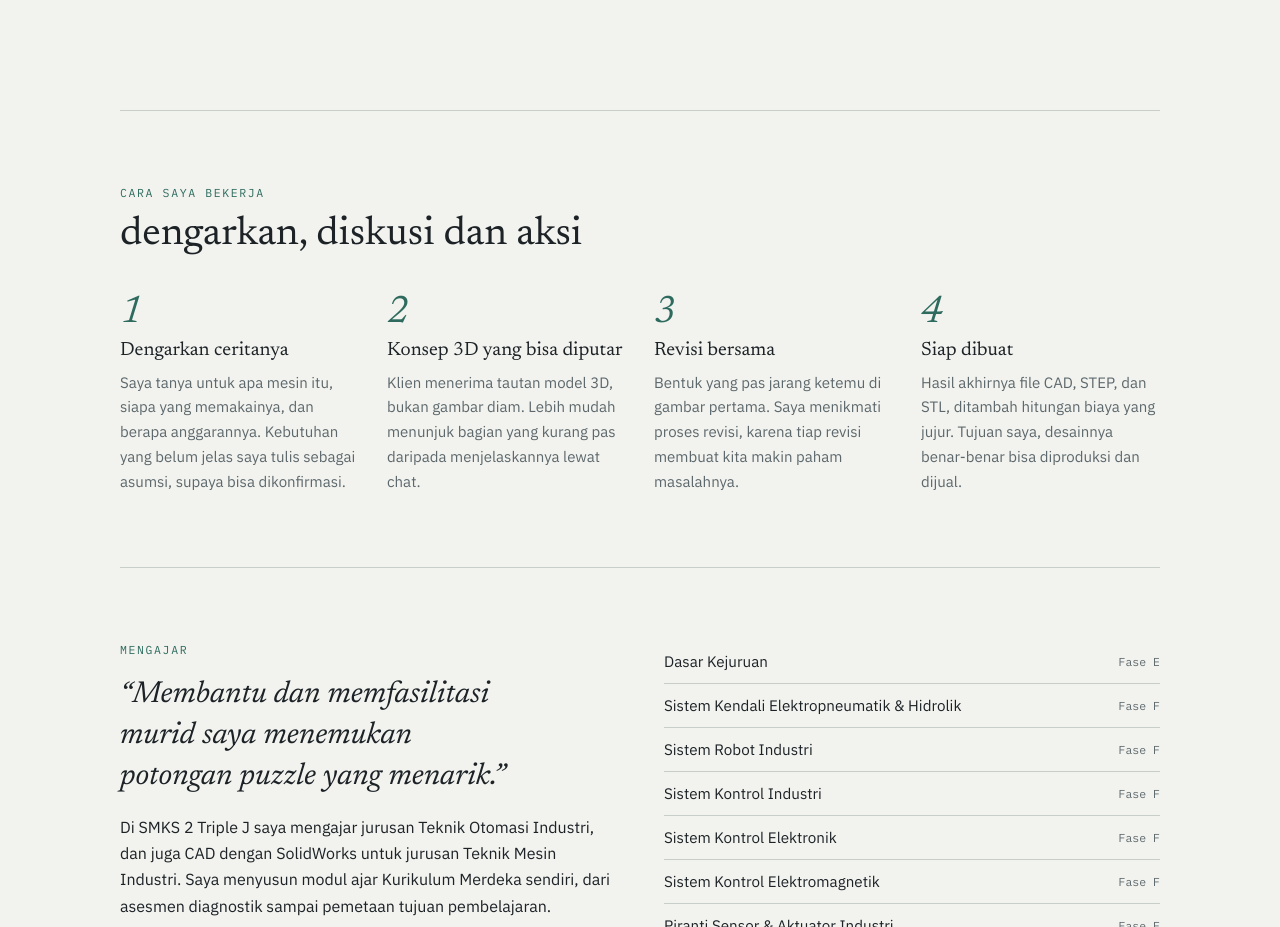
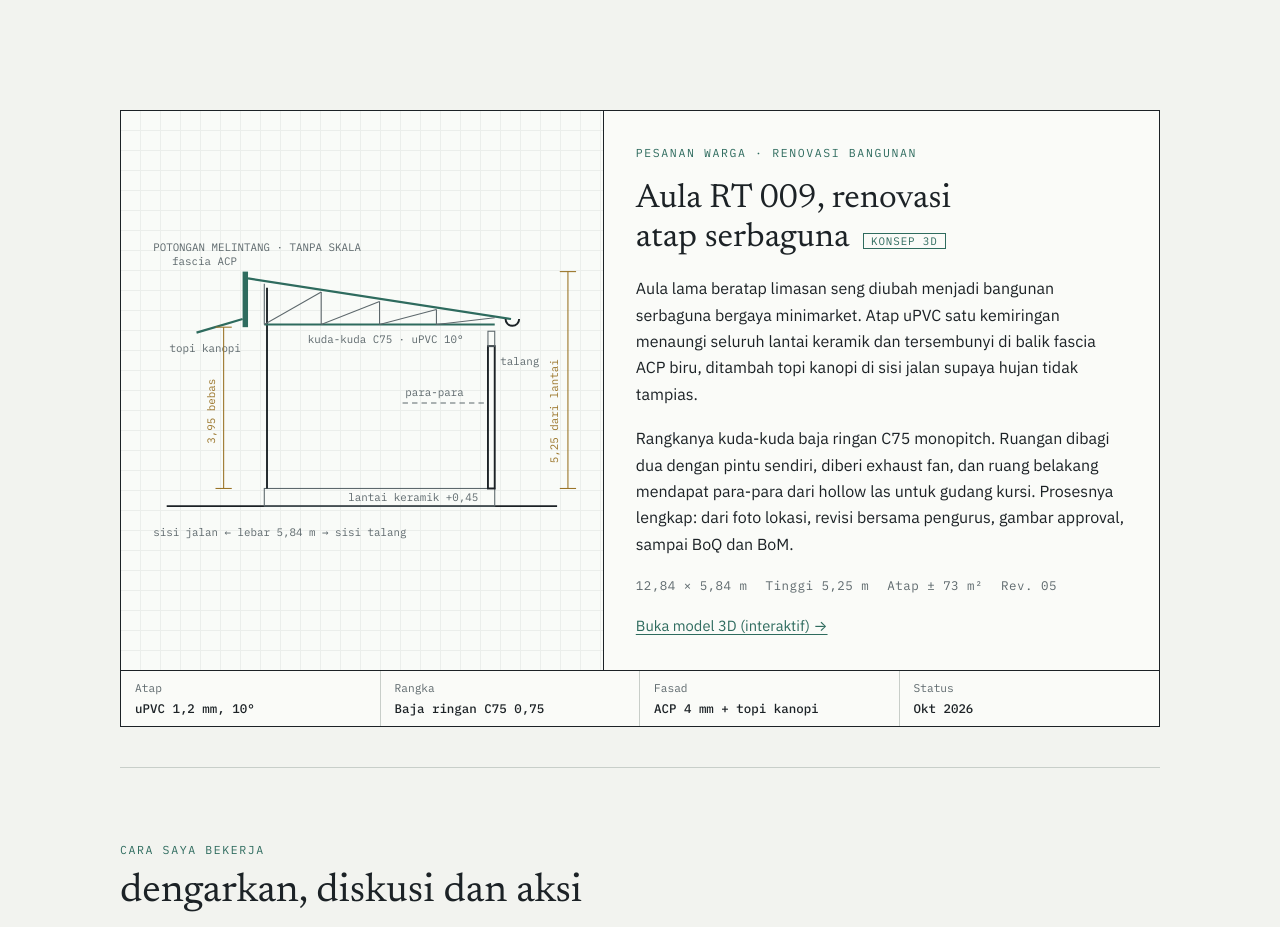
Before and after one commit to lht-sky/omah3dns, a plain HTML site: page index.html in a window 1280 px wide. Shown: the part 4250-5177 px from the top of the page. Drawn offline with Linux system fonts and the light colour scheme.

Commit message:
Add files via upload

```diff
--- a/index.html
+++ b/index.html
@@ -425,6 +425,66 @@ blockquote{margin:0;font-family:var(--font-display);font-style:italic;font-size:
   </article>
 </section>
 
+ <!-- AULA RT 009 -->
+  <article class="sheet">
+    <div class="draw" aria-hidden="true">
+      <svg viewBox="0 0 320 230">
+        <text class="svgt" x="6" y="12">POTONGAN MELINTANG · TANPA SKALA</text>
+        <!-- ground + floor -->
+        <line class="ln" x1="16" y1="200" x2="304" y2="200"/>
+        <rect class="ln-thin" x="88" y="187" width="170" height="13"/>
+        <text class="svgt" x="150" y="196">lantai keramik +0,45</text>
+        <!-- existing wall (back) + new infill -->
+        <rect class="ln" x="253" y="82" width="5" height="105"/>
+        <rect class="ln-thin" x="253" y="71" width="5" height="11"/>
+        <!-- road-side column -->
+        <line class="ln" x1="90" y1="187" x2="90" y2="39"/>
+        <!-- truss C75 monopitch -->
+        <line class="ln-acc" x1="76" y1="32" x2="270" y2="62"/>
+        <line class="ln-acc" x1="88" y1="66" x2="258" y2="66"/>
+        <g class="ln-thin">
+          <line x1="88" y1="66" x2="88" y2="36"/><line x1="130" y1="66" x2="130" y2="42"/><line x1="173" y1="66" x2="173" y2="49"/><line x1="215" y1="66" x2="215" y2="55"/>
+          <line x1="88" y1="66" x2="130" y2="42"/><line x1="130" y1="66" x2="173" y2="49"/><line x1="173" y1="66" x2="215" y2="55"/><line x1="215" y1="66" x2="258" y2="61"/>
+        </g>
+        <text class="svgt" x="120" y="80">kuda-kuda C75 · uPVC 10°</text>
+        <!-- fascia ACP + topi kanopi (road side) -->
+        <rect class="fill-acc" x="72" y="27" width="4" height="41"/>
+        <path class="ln-acc" d="M72 62 L38 72"/>
+        <text class="svgt" x="20" y="22">fascia ACP</text>
+        <text class="svgt" x="18" y="86">topi kanopi</text>
+        <!-- gutter -->
+        <path class="ln" d="M266 62 a5 5 0 0 0 10 0"/>
+        <text class="svgt" x="262" y="96">talang</text>
+        <!-- loft in back room (hint) -->
+        <line class="ln-thin" x1="190" y1="124" x2="253" y2="124" stroke-dasharray="4 3"/>
+        <text class="svgt" x="192" y="119">para-para</text>
+        <!-- dimensions -->
+        <g class="dim"><line x1="312" y1="187" x2="312" y2="27"/><line x1="306" y1="187" x2="318" y2="187"/><line x1="306" y1="27" x2="318" y2="27"/></g>
+        <text class="svgt-b" x="305" y="130" text-anchor="middle" transform="rotate(-90 305 130)">5,25 dari lantai</text>
+        <g class="dim"><line x1="58" y1="187" x2="58" y2="68"/><line x1="52" y1="187" x2="64" y2="187"/><line x1="52" y1="68" x2="64" y2="68"/></g>
+        <text class="svgt-b" x="52" y="130" text-anchor="middle" transform="rotate(-90 52 130)">3,95 bebas</text>
+        <text class="svgt" x="6" y="222">sisi jalan ← lebar 5,84 m → sisi talang</text>
+      </svg>
+    </div>
+    <div class="body">
+      <p class="label">Pesanan warga · Renovasi bangunan</p>
+      <h3>Aula RT 009, renovasi atap serbaguna <span class="chip ok">Konsep 3D</span></h3>
+      <p>Aula lama beratap limasan seng diubah menjadi bangunan serbaguna bergaya minimarket. Atap uPVC satu kemiringan menaungi seluruh lantai keramik dan tersembunyi di balik fascia ACP biru, ditambah topi kanopi di sisi jalan supaya hujan tidak tampias.</p>
+      <p>Rangkanya kuda-kuda baja ringan C75 monopitch. Ruangan dibagi dua dengan pintu sendiri, diberi exhaust fan, dan ruang belakang mendapat para-para dari hollow las untuk gudang kursi. Prosesnya lengkap: dari foto lokasi, revisi bersama pengurus, gambar approval, sampai BoQ dan BoM.</p>
+      <div class="meta"><span class="mono">12,84 × 5,84 m</span><span class="mono">Tinggi 5,25 m</span><span class="mono">Atap ± 73 m²</span><span class="mono">Rev. 05</span></div>
+      <div class="links">
+        <a href="aula-rt009/">Buka model 3D (interaktif) →</a>
+      </div>
+    </div>
+    <div class="titlestrip">
+      <div>Atap<b>uPVC 1,2 mm, 10°</b></div>
+      <div>Rangka<b>Baja ringan C75 0,75</b></div>
+      <div>Fasad<b>ACP 4 mm + topi kanopi</b></div>
+      <div>Status<b>Okt 2026</b></div>
+    </div>
+  </article>
+
+
 <section id="cara-kerja">
   <div class="sec-head">
     <p class="label">Cara saya bekerja</p>
```
